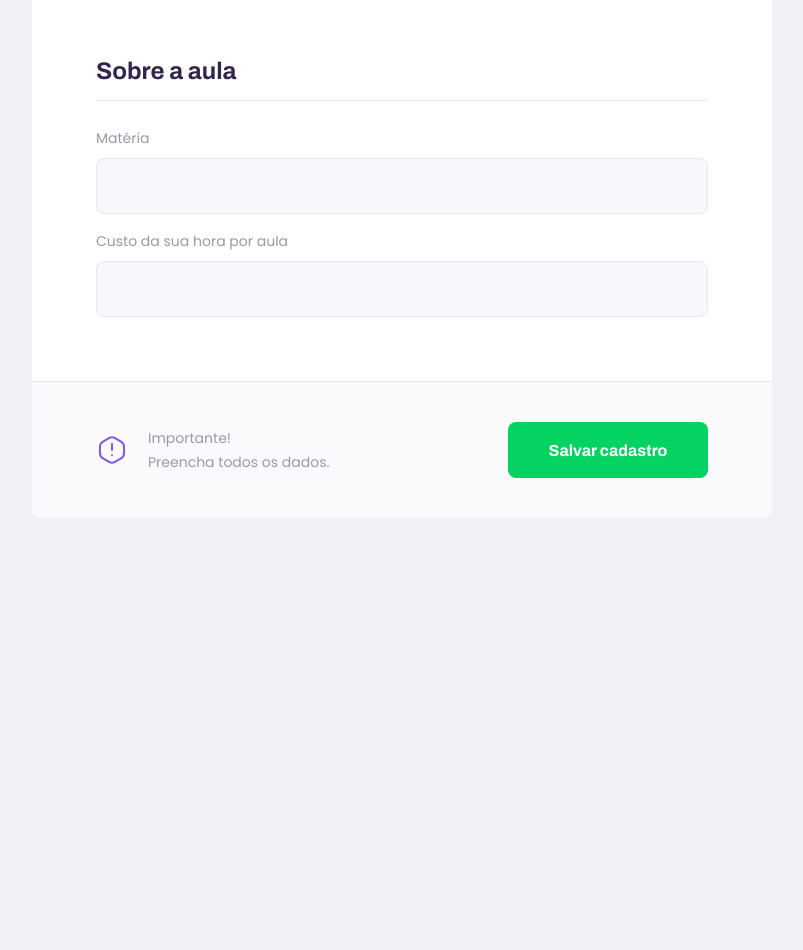
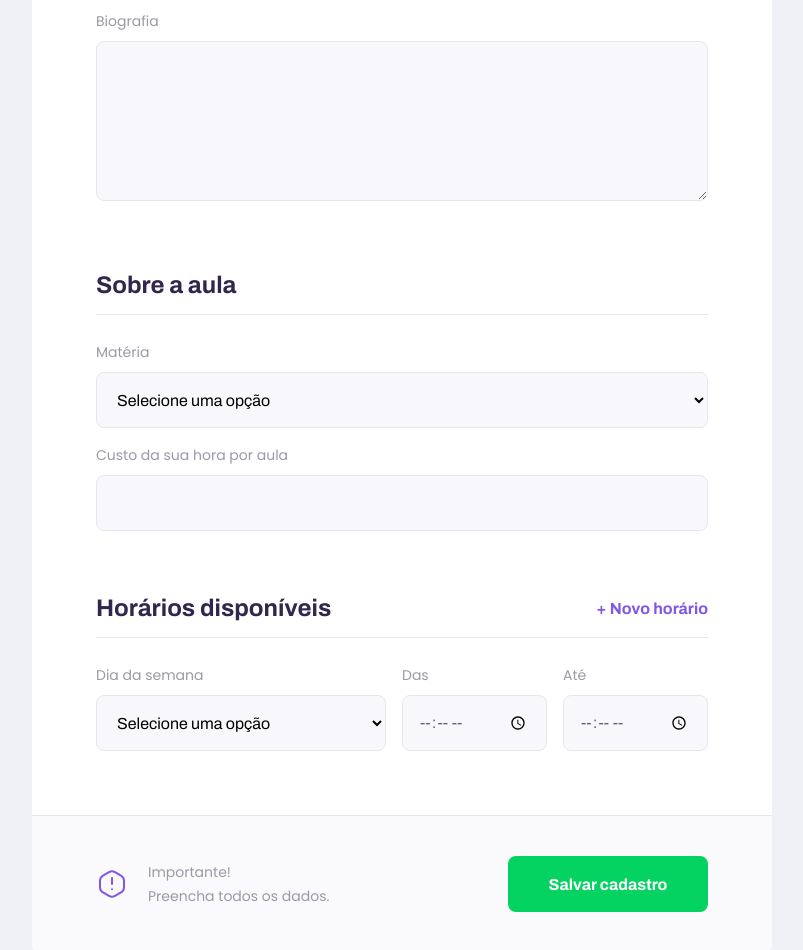
Before and after one commit to GabrielReira/Proffy-Project, a React (Create React App) app in the folder web/: page /give-classes in a window 1280 px wide. Shown: the part 740-1690 px from the top of the page, without its empty margins (238-1041 px from the left). Before the commit the page ends 1258 px from the top, so only its background shows below. Built offline with nearby package versions, Linux system fonts and the light colour scheme.

Commit message:
Finalizada a criação dos selects

```diff
--- /dev/null
+++ b/web/src/components/Select/index.tsx
@@ -0,0 +1,31 @@
+import React, { SelectHTMLAttributes } from 'react';
+
+import './styles.css';
+
+// Definir as propriedades que o SelectProps pode receber
+// com extensão para os atributos de select do HTML
+interface SelectProps extends SelectHTMLAttributes<HTMLSelectElement> {
+    name: string;
+    label: string;
+    options: Array<{
+        value: string;
+        label: string;
+    }>;
+}
+
+const Select: React.FC<SelectProps> = ({ label, name, options,...rest}) => {
+    return (
+        <div className="select-block">
+            <label htmlFor={name}> {label} </label>
+            <select id={name} {...rest}>
+                <option value="" disabled selected hidden>Selecione uma opção</option>
+
+                {options.map(option => {
+                    return <option key={option.value} value={option.value}>{option.label}</option>
+                })}
+            </select>
+        </div>
+    );
+}
+
+export default Select;
--- /dev/null
+++ b/web/src/components/Select/styles.css
@@ -0,0 +1,34 @@
+.select-block {
+    position: relative;
+}
+
+.select-block + .select-block {
+    margin-top: 1.4rem;
+}
+
+.select-block label {
+    font-size: 1.4rem;
+}
+
+.select-block select {
+    width: 100%;
+    height: 5.6rem;
+    margin-top: 0.8rem;
+    border-radius: 0.8rem;
+    background: var(--color-input-background);
+    border: 1px solid var(--color-line-in-white);
+    outline: 0;
+    padding: 0 1.6rem;
+    font: 1.6rem Archivo;
+}
+
+.select-block:focus-within::after {
+    width: calc(100% - 3.2rem);
+    height: 2px;
+    content: '';
+    background: var(--color-primary-light);
+    position: absolute;
+    left: 1.6rem;
+    right: 1.6rem;
+    bottom: 0;
+}
--- /dev/null
+++ b/web/src/components/Textarea/index.tsx
@@ -0,0 +1,21 @@
+import React, { TextareaHTMLAttributes } from 'react';
+
+import './styles.css';
+
+// Definir as propriedades que o TextareaProps pode receber
+// com extensão para os atributos de textarea do HTML
+interface TextareaProps extends TextareaHTMLAttributes<HTMLTextAreaElement> {
+    name: string;
+    label: string;
+}
+
+const Textarea: React.FC<TextareaProps> = ({ label, name, ...rest}) => {
+    return (
+        <div className="textarea-block">
+            <label htmlFor={name}> {label} </label>
+            <textarea id={name} {...rest} />
+        </div>
+    );
+}
+
+export default Textarea;
--- /dev/null
+++ b/web/src/components/Textarea/styles.css
@@ -0,0 +1,36 @@
+.textarea-block {
+    position: relative;
+}
+
+.textarea-block + .textarea-block {
+    margin-top: 1.4rem;
+}
+
+.textarea-block label {
+    font-size: 1.4rem;
+}
+
+.textarea-block textarea {
+    width: 100%;
+    height: 16rem;
+    min-height: 8rem;
+    margin-top: 0.8rem;
+    border-radius: 0.8rem;
+    background: var(--color-input-background);
+    border: 1px solid var(--color-line-in-white);
+    outline: 0;
+    resize: vertical;
+    padding: 1.2rem 1.6rem;
+    font: 1.6rem Archivo;
+}
+
+.textarea-block:focus-within::after {
+    width: calc(100% - 3.2rem);
+    height: 0.2rem;
+    content: '';
+    background: var(--color-primary-light);
+    position: absolute;
+    left: 1.6rem;
+    right: 1.6rem;
+    bottom: 0.7rem;
+}
--- a/web/src/pages/TeacherForm/index.tsx
+++ b/web/src/pages/TeacherForm/index.tsx
@@ -2,6 +2,8 @@
 
 import PageHeader from '../../components/PageHeader';
 import Input from '../../components/Input';
+import Textarea from '../../components/Textarea';
+import Select from '../../components/Select';
 
 import warningIcon from '../../assets/images/icons/warning.svg';
 
@@ -21,12 +23,53 @@
                     <Input name="name" label="Nome completo" />
                     <Input name="avatar" label="Avatar" />
                     <Input name="whatsapp" label="WhatsApp" />
+                    <Textarea name="bio" label="Biografia" />
                 </fieldset>
 
                 <fieldset>
                     <legend>Sobre a aula</legend>
-                    <Input name="subject" label="Matéria" />
+                    <Select
+                        name="subject"
+                        label="Matéria"
+                        options={[
+                            { value: 'Artes', label: 'Artes' },
+                            { value: 'Biologia', label: 'Biologia' },
+                            { value: 'Ciências', label: 'Ciências' },
+                            { value: 'Educação física', label: 'Educação física' },
+                            { value: 'Física', label: 'Física' },
+                            { value: 'Geografia', label: 'Geografia' },
+                            { value: 'História', label: 'História' },
+                            { value: 'Matemática', label: 'Matemática' },
+                            { value: 'Português', label: 'Português' },
+                            { value: 'Química', label: 'Química' },
+                        ]}
+                    />
                     <Input name="cost" label="Custo da sua hora por aula" />
+                </fieldset>
+
+                <fieldset>
+                    <legend>
+                        Horários disponíveis
+                        <button type="button">+ Novo horário</button>
+                    </legend>
+
+                    <div className="schedule-item">
+                        <Select
+                            name="week_day"
+                            label="Dia da semana"
+                            options={[
+                                { value: '0', label: 'Domingo' },
+                                { value: '1', label: 'Segunda-feira' },
+                                { value: '2', label: 'Terça-feira' },
+                                { value: '3', label: 'Quarta-feira' },
+                                { value: '4', label: 'Quinta-feira' },
+                                { value: '5', label: 'Sexta-feira' },
+                                { value: '6', label: 'Sábado' },
+                            ]}
+                        />
+                        <Input name="from" label="Das" type="time" />
+                        <Input name="to" label="Até" type="time" />
+                    </div>
                 </fieldset>
 
                 <footer>
--- a/web/src/pages/TeacherForm/styles.css
+++ b/web/src/pages/TeacherForm/styles.css
@@ -45,6 +45,22 @@
     display: flex;
     align-items: center;
     justify-content: space-between;
+}
+#page-teacher-form main fieldset legend button {
+    background: none;
+    border: 0;
+    color: var(--color-primary);
+    font: 700 1.6rem Archivo;
+    cursor: pointer;
+    transition: 0.3s;
+}
+#page-teacher-form main fieldset legend button:hover {
+    color: var(--color-primary-dark);
+}
+
+#page-teacher-form main fieldset .input-block + .textarea-block,
+#page-teacher-form main fieldset .select-block + .input-block {
+    margin-top: 1.4rem;
 }
 
 #page-teacher-form main footer {
@@ -105,6 +121,16 @@
         padding: 0 6.4rem;
     }
 
+    #page-teacher-form main .schedule-item {
+        display: grid;
+        grid-template-columns: 2fr 1fr 1fr;
+        column-gap: 1.6rem;
+    }
+
+    #page-teacher-form main .schedule-item .input-block {
+        margin-top: 0 !important;
+    }
+
     #page-teacher-form main footer {
         padding: 4rem 6.4rem;
         display: flex;
--- a/web/src/pages/TeacherList/index.tsx
+++ b/web/src/pages/TeacherList/index.tsx
@@ -1,9 +1,9 @@
 import React from 'react';
 
-// Importando o cabeçalho e a listagem de professores
 import PageHeader from '../../components/PageHeader';
 import TeacherItem from '../../components/TeacherItem';
 import Input from '../../components/Input';
+import Select from '../../components/Select';
 
 import './styles.css';
 
@@ -12,8 +12,35 @@
         <div id="page-teacher-list" className="container">
             <PageHeader title="Estes são os proffys disponíveis.">
                 <form  id="search-teachers">
-                    <Input name="subject" label="Matéria" />
-                    <Input name="week_day" label="Dia da semana" />
+                <Select
+                    name="subject"
+                    label="Matéria"
+                    options={[
+                        { value: 'Artes', label: 'Artes' },
+                        { value: 'Biologia', label: 'Biologia' },
+                        { value: 'Ciências', label: 'Ciências' },
+                        { value: 'Educação física', label: 'Educação física' },
+                        { value: 'Física', label: 'Física' },
+                        { value: 'Geografia', label: 'Geografia' },
+                        { value: 'História', label: 'História' },
+                        { value: 'Matemática', label: 'Matemática' },
+                        { value: 'Português', label: 'Português' },
+                        { value: 'Química', label: 'Química' },
+                    ]}
+                />
+                <Select
+                    name="week_day"
+                    label="Dia da semana"
+                    options={[
+                        { value: '0', label: 'Domingo' },
+                        { value: '1', label: 'Segunda-feira' },
+                        { value: '2', label: 'Terça-feira' },
+                        { value: '3', label: 'Quarta-feira' },
+                        { value: '4', label: 'Quinta-feira' },
+                        { value: '5', label: 'Sexta-feira' },
+                        { value: '6', label: 'Sábado' },
+                    ]}
+                />
                     <Input type="time" name="time" label="Hora" />
                 </form>
             </PageHeader>
--- a/web/src/pages/TeacherList/styles.css
+++ b/web/src/pages/TeacherList/styles.css
@@ -31,7 +31,8 @@
         bottom: -28px;
     }
 
-    #search-teachers .input-block + .input-block {
+    #search-teachers .input-block + .input-block,
+    #search-teachers .select-block + .select-block {
         margin-top: 0;
     }
 
```
